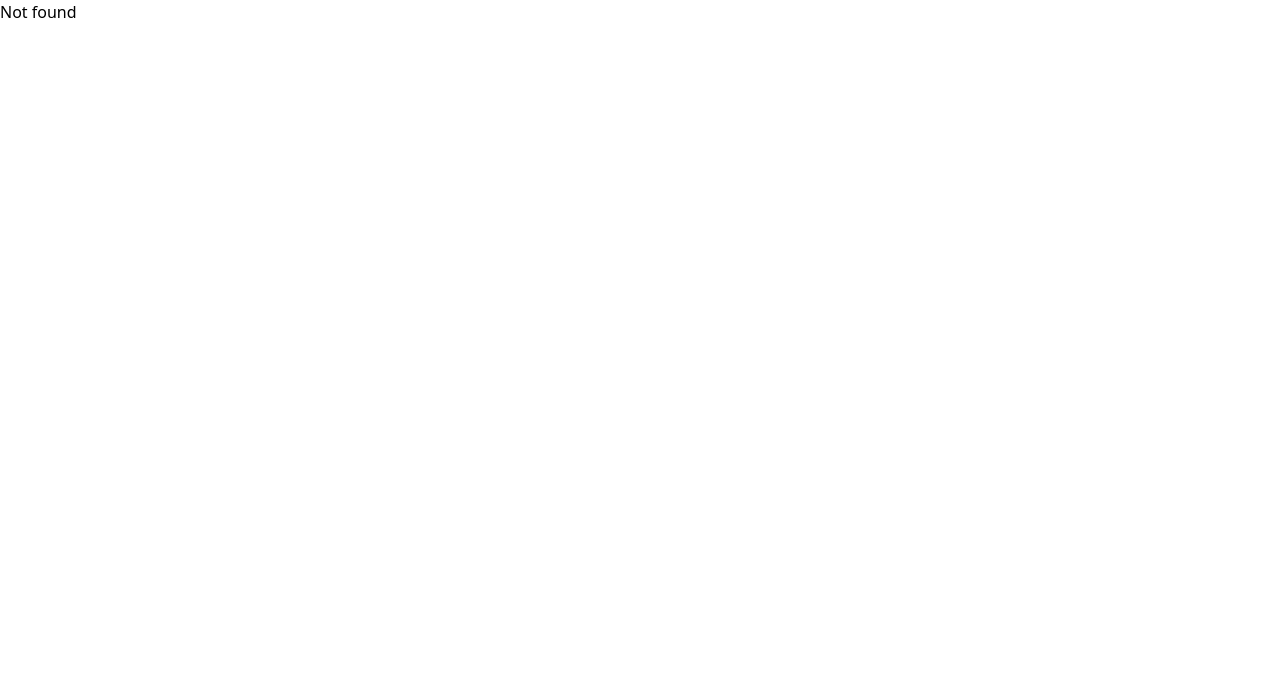
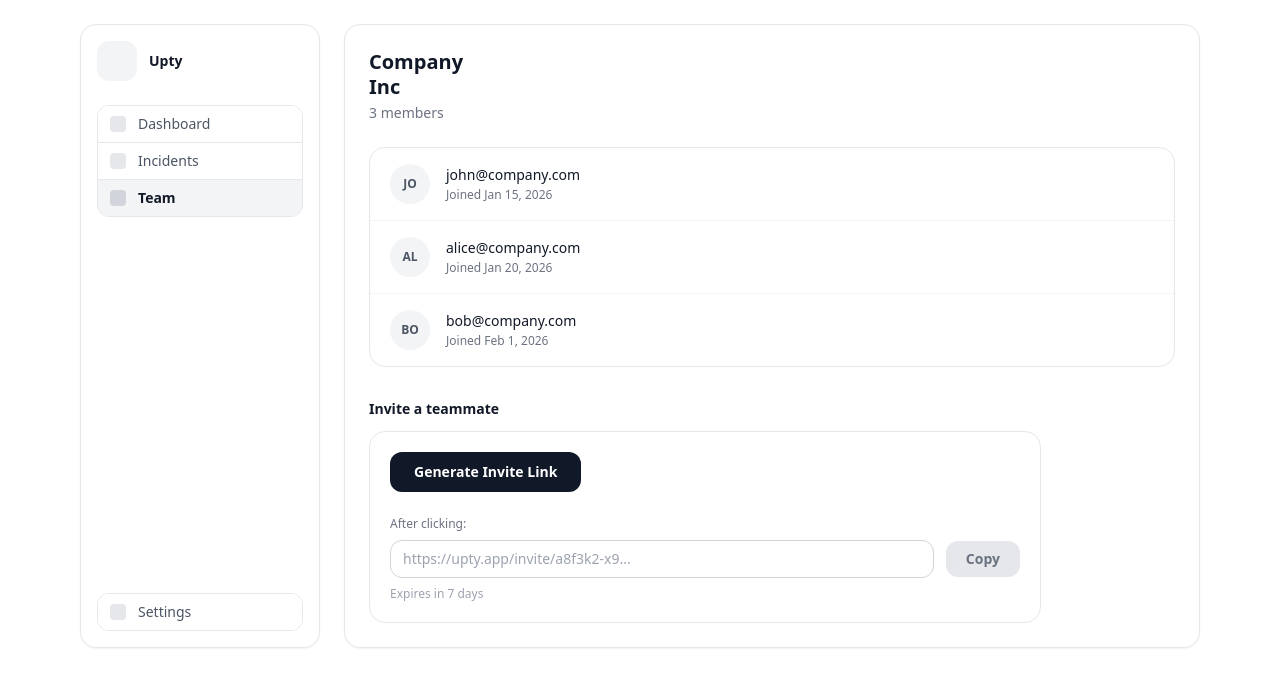
Before and after one commit to rcjgrant-jpg/UPTY, a React app in the folder frontend/: page /team in a window 1280 px wide. Shown: the top 686 px of the page. Built offline with nearby package versions, Linux system fonts and the light colour scheme; the HTML template or start-up script is replaced by a standard one.

Commit message:
Team Page added

```diff
--- a/frontend/src/App.jsx
+++ b/frontend/src/App.jsx
@@ -6,6 +6,7 @@ import MonitorDetailPage from "./pages/MonitorDetailPage";
 import IncidentsPage from "./pages/IncidentsPage";
 import NewMonitorPage from "./pages/NewMonitorPage";
 import SettingsPage from "./pages/SettingsPage";
+import TeamPage from "./pages/TeamPage";
 
 export default function App() {
   return (
@@ -21,6 +22,7 @@ export default function App() {
       <Route path="/incidents" element={<IncidentsPage />} />
       <Route path="/monitors/new" element={<NewMonitorPage />} />
       <Route path="/settings" element={<SettingsPage />} />
+      <Route path="/team" element={<TeamPage />} />
 
       <Route path="*" element={<div>Not found</div>} />
     </Routes>
--- a/frontend/src/components/SideBar.jsx
+++ b/frontend/src/components/SideBar.jsx
@@ -4,6 +4,7 @@ export default function Sidebar() {
   const navItems = [
     { to: "/dashboard", label: "Dashboard" },
     { to: "/incidents", label: "Incidents" },
+    { to: "/team", label: "Team" },
     // Add later when you create the route:
     // { to: "/team", label: "Team" },
   ];
--- a/frontend/src/pages/DashboardPage.jsx
+++ b/frontend/src/pages/DashboardPage.jsx
@@ -1,7 +1,9 @@
 import { useMemo, useState } from "react";
+import { useNavigate } from "react-router-dom";
 import Sidebar from "../components/SideBar";
 
 export default function Dashboard() {
+  const navigate = useNavigate();
   // In real app this will come from your API
   const [monitors] = useState([
     {
@@ -23,7 +25,7 @@ export default function Dashboard() {
     {
       id: "3",
       url: "www.mysite.com",
-      path: "/",
+      path: "/health",
       status: "UP",
       latency: "89ms",
       lastCheck: "45s ago",
@@ -52,7 +54,7 @@ export default function Dashboard() {
   };
 
   const handleNewMonitor = () => {
-    console.log("Create new monitor");
+    navigate("/monitors/new");
   };
 
   const handleAddFirstMonitor = () => {
--- /dev/null
+++ b/frontend/src/pages/TeamPage.jsx
@@ -0,0 +1,139 @@
+import { useMemo, useState } from "react";
+import Sidebar from "../components/SideBar";
+
+export default function TeamPage() {
+  // Later: fetch from Django (e.g. GET /api/team/)
+  const [team] = useState({
+    name: "Company",
+    nameLine2: "Inc",
+    members: [
+      { id: "1", email: "john@company.com", joined: "Jan 15, 2026" },
+      { id: "2", email: "alice@company.com", joined: "Jan 20, 2026" },
+      { id: "3", email: "bob@company.com", joined: "Feb 1, 2026" },
+    ],
+  });
+
+  const [inviteLink, setInviteLink] = useState("");
+  const [copied, setCopied] = useState(false);
+
+  const membersCount = team.members.length;
+
+  const generateInviteLink = () => {
+    // Later: call your backend to generate a real token
+    const fakeToken = Math.random().toString(36).slice(2, 10);
+    setInviteLink(`https://upty.app/invite/a8f3k2-${fakeToken}`);
+    setCopied(false);
+  };
+
+  const handleCopy = async () => {
+    if (!inviteLink) return;
+    try {
+      await navigator.clipboard.writeText(inviteLink);
+      setCopied(true);
+      setTimeout(() => setCopied(false), 1200);
+    } catch (e) {
+      console.log("Clipboard copy failed", e);
+      // fallback (optional): select input and copy manually
+    }
+  };
+
+  return (
+    <div className="min-h-screen bg-white">
+      <div className="mx-auto w-full max-w-6xl px-4 py-6">
+        <div className="grid gap-6 md:grid-cols-[240px_1fr]">
+          <Sidebar />
+
+          <main className="rounded-2xl border border-gray-200 bg-white p-6 shadow-sm">
+            {/* Header */}
+            <div>
+              <h1 className="text-xl font-semibold text-gray-900 leading-tight">
+                {team.name}
+                <br />
+                {team.nameLine2}
+              </h1>
+              <p className="mt-1 text-sm text-gray-500">{membersCount} members</p>
+            </div>
+
+            {/* Members card */}
+            <section className="mt-6 rounded-2xl border border-gray-200 bg-white">
+              <div className="divide-y divide-gray-100">
+                {team.members.map((m) => (
+                  <MemberRow key={m.id} email={m.email} joined={m.joined} />
+                ))}
+              </div>
+            </section>
+
+            {/* Invite */}
+            <section className="mt-8">
+              <h2 className="text-sm font-semibold text-gray-900">
+                Invite a teammate
+              </h2>
+
+              <div className="mt-3 max-w-2xl rounded-2xl border border-gray-200 bg-white p-5">
+                <button
+                  type="button"
+                  onClick={generateInviteLink}
+                  className="inline-flex items-center justify-center rounded-xl bg-gray-900 px-6 py-2.5 text-sm font-semibold text-white hover:bg-gray-800"
+                >
+                  Generate Invite Link
+                </button>
+
+                {/* After clicking */}
+                <div className="mt-6 text-xs text-gray-500">After clicking:</div>
+
+                <div className="mt-2 flex flex-col gap-3 sm:flex-row sm:items-center">
+                  <input
+                    value={inviteLink}
+                    readOnly
+                    placeholder="https://upty.app/invite/a8f3k2-x9..."
+                    className="w-full rounded-xl border border-gray-300 bg-white px-3 py-2 text-sm text-gray-700 placeholder:text-gray-400 focus:outline-none"
+                  />
+
+                  <button
+                    type="button"
+                    onClick={handleCopy}
+                    disabled={!inviteLink}
+                    className={[
+                      "inline-flex items-center justify-center rounded-xl px-5 py-2 text-sm font-semibold",
+                      inviteLink
+                        ? "bg-gray-900 text-white hover:bg-gray-800"
+                        : "bg-gray-200 text-gray-500 cursor-not-allowed",
+                    ].join(" ")}
+                  >
+                    {copied ? "Copied" : "Copy"}
+                  </button>
+                </div>
+
+                <div className="mt-2 text-xs text-gray-400">Expires in 7 days</div>
+              </div>
+            </section>
+          </main>
+        </div>
+      </div>
+    </div>
+  );
+}
+
+function MemberRow({ email, joined }) {
+  const initials = useMemo(() => {
+    // take first letters of up to 2 parts before @
+    const name = email.split("@")[0];
+    const parts = name.split(/[._-]/).filter(Boolean);
+    const a = (parts[0]?.[0] || name[0] || "?").toUpperCase();
+    const b = (parts[1]?.[0] || name[1] || "").toUpperCase();
+    return (a + b).slice(0, 2);
+  }, [email]);
+
+  return (
+    <div className="flex items-center gap-4 px-5 py-4">
+      <div className="grid h-10 w-10 place-items-center rounded-full bg-gray-100 text-xs font-semibold text-gray-600">
+        {initials}
+      </div>
+
+      <div>
+        <div className="text-sm font-medium text-gray-900">{email}</div>
+        <div className="mt-0.5 text-xs text-gray-500">Joined {joined}</div>
+      </div>
+    </div>
+  );
+}
```
